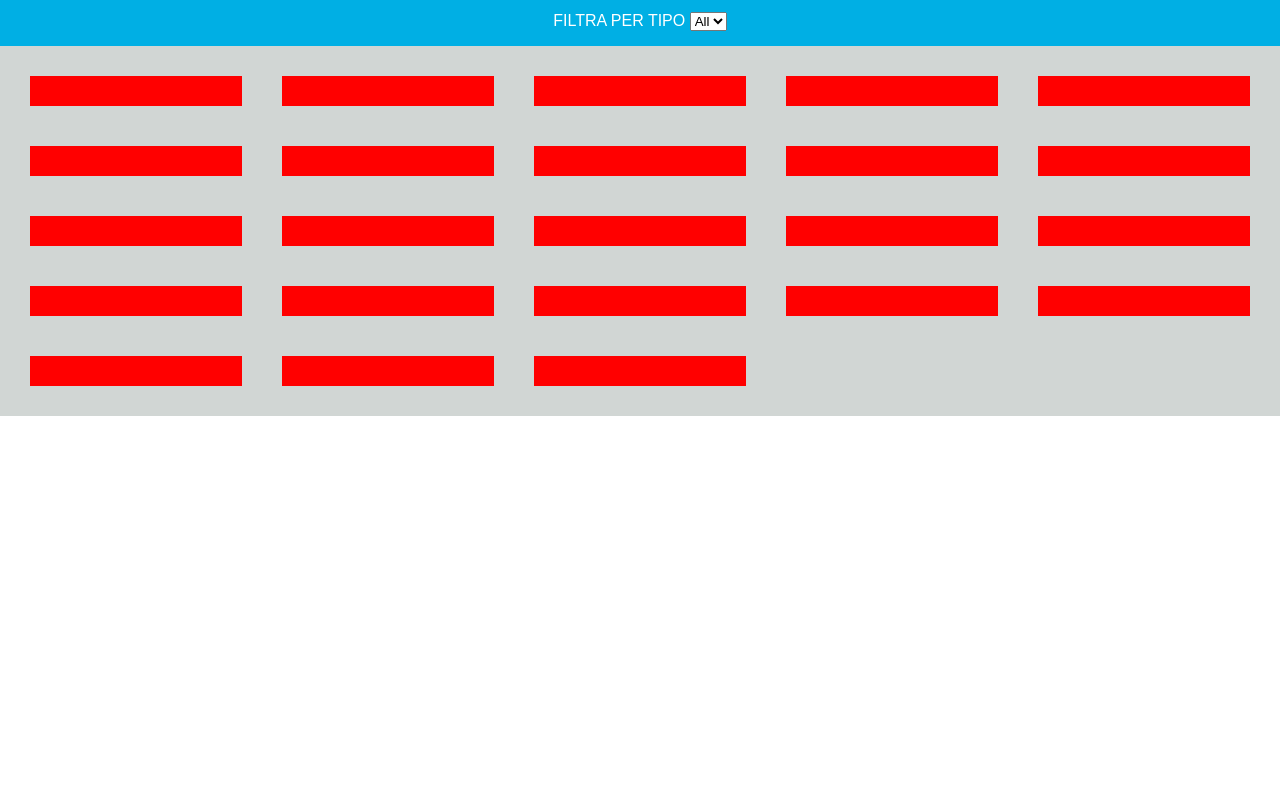
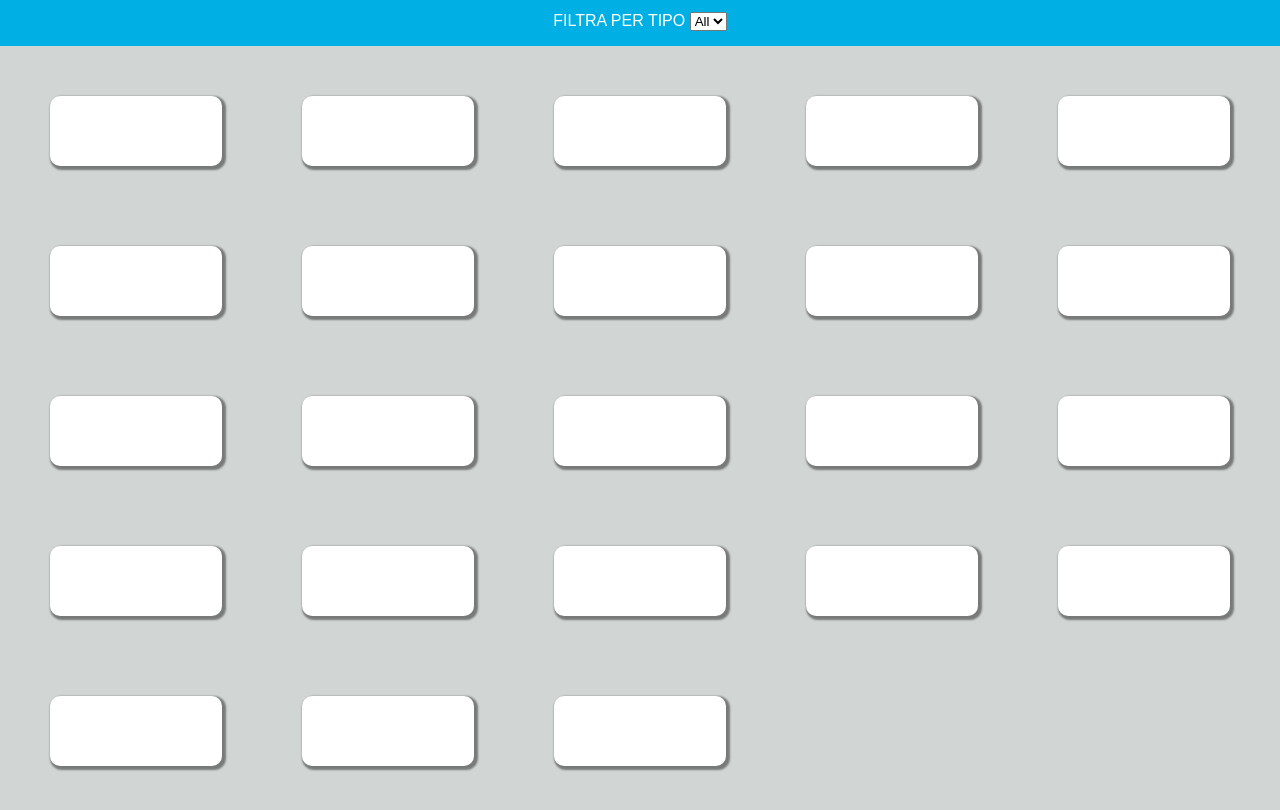
Before and after one commit to FeDeRiCo9719/js-es6-icons, a plain HTML site: page index.html in a window 1280 px wide. Shown: the part 54-864 px from the top of the page. Before the commit the page ends 800 px from the top, so only its background shows below. Drawn offline with Linux system fonts and the light colour scheme.

Commit message:
cards style

```diff
--- a/css/style.css
+++ b/css/style.css
@@ -44,8 +44,10 @@ main {
     flex-wrap: wrap;
 }
 .card {
-    height: 30px;
-    width: calc(20% - 40px);
-    background-color: red;
-    margin: 20px;
+    height: 70px;
+    border-radius: 10px;
+    box-shadow: 2px 2px 2px 2px rgba(0, 0, 0, 0.432);
+    width: calc(20% - 80px);
+    background-color: rgb(255, 255, 255);
+    margin: 40px;
 }
```
